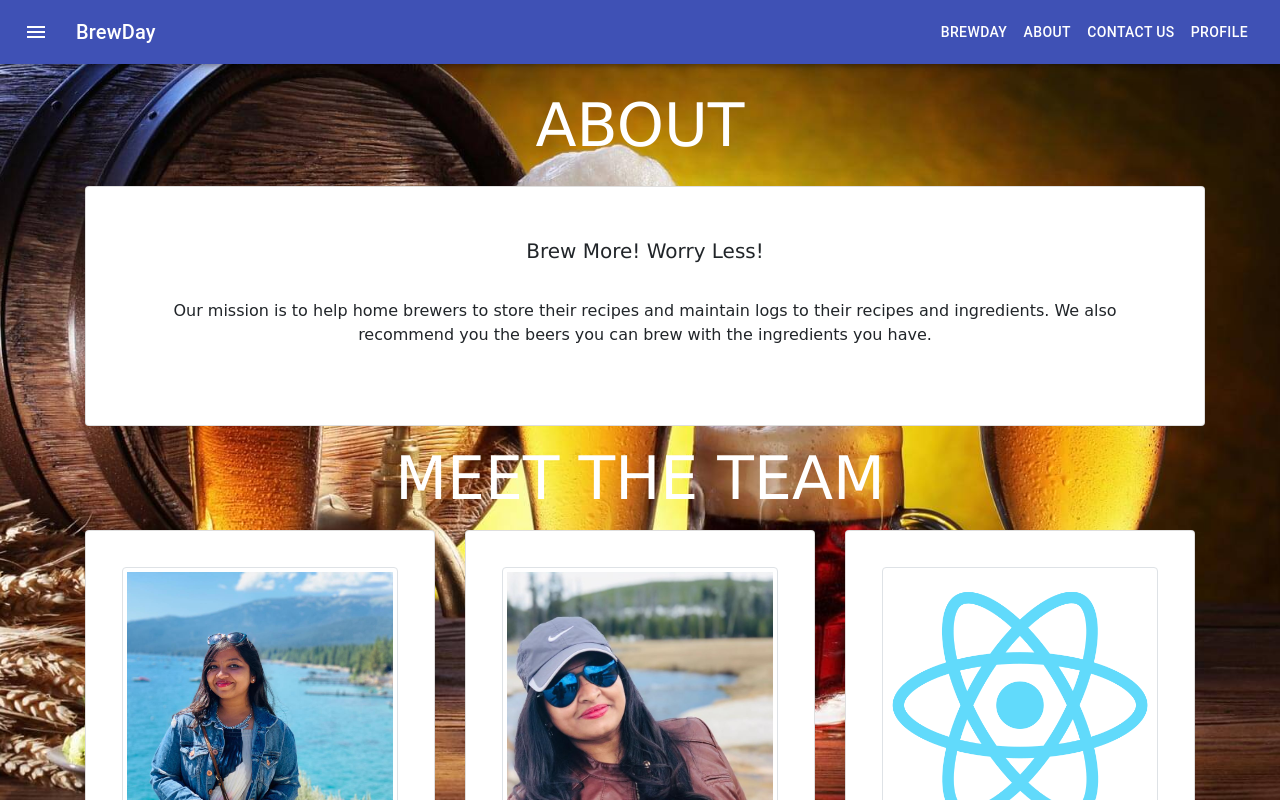
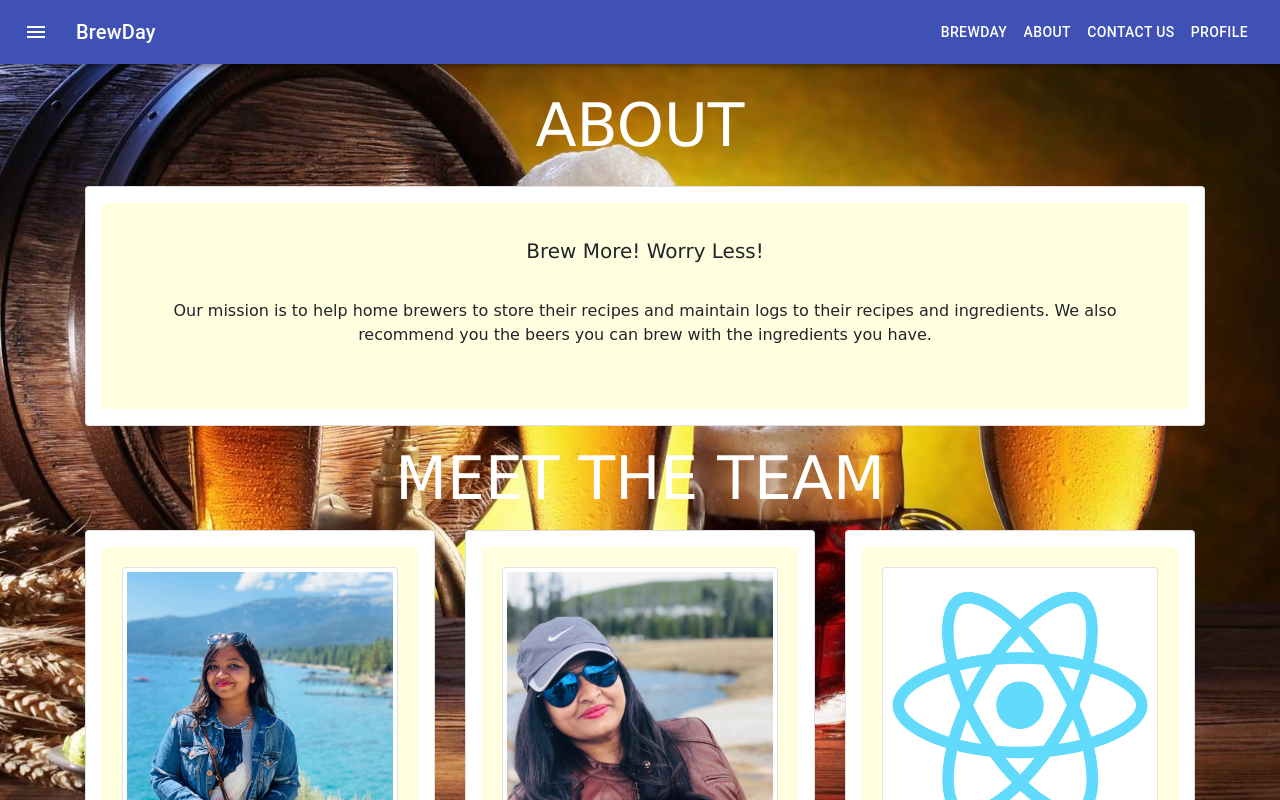
Before and after one commit to CS-27/SER517Fall2019_Group3, a React (Create React App) app in the folder my-app/: page /about in a window 1280 px wide. Shown: the top 800 px of the page. Built offline with nearby package versions, Linux system fonts and the light colour scheme.

Commit message:
US:6 Task:71 Adding css to about us page

```diff
--- a/my-app/src/Components/About/About.css
+++ b/my-app/src/Components/About/About.css
@@ -4,10 +4,10 @@ Date modified :
 */
 body{
     background-image: url("/images/background-beer.jpeg");
-    background-position: center;
-    background-repeat: no-repeat;
-    background-size: cover;
+    background-position:unset;
+
     height: 100%;
+    width: 100%
 
 }
 .about-us{
@@ -46,10 +46,14 @@ body{
     font-family: "Comic Sans MS", cursive, sans-serif;
     text-align: center;
     margin: 1rem;
+    background-color: rgb(255,255,224)
+
+
 
 }
 
 .thumbnail  {
     max-height: 100%;
     max-width: 10px;
+    color: rgb(250,250,210)
 }
--- a/my-app/src/components/Backdrop.css
+++ b/my-app/src/components/Backdrop.css
@@ -2,6 +2,6 @@ body{
   background-image: url(/images/bg1.jpg);
   height: 100%;
   background-position: center;
-  background-repeat: no-repeat;
+
   background-size: cover;
  }
--- a/my-app/src/components/Backdrop.js
+++ b/my-app/src/components/Backdrop.js
@@ -17,7 +17,6 @@ function Backdrop() {
 
   return (
            <div className = 'bg-image' style={{width: 'auto'}}>
-              hello
             </div>
         );
 
```
